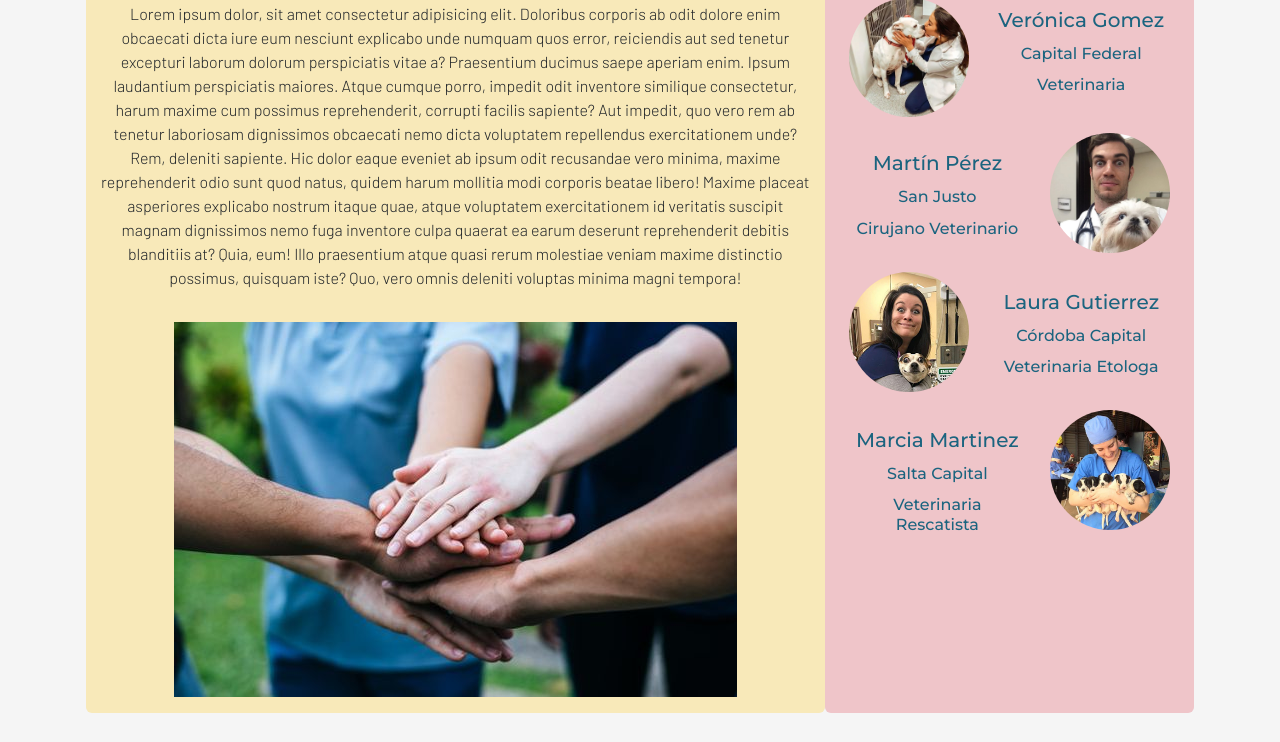
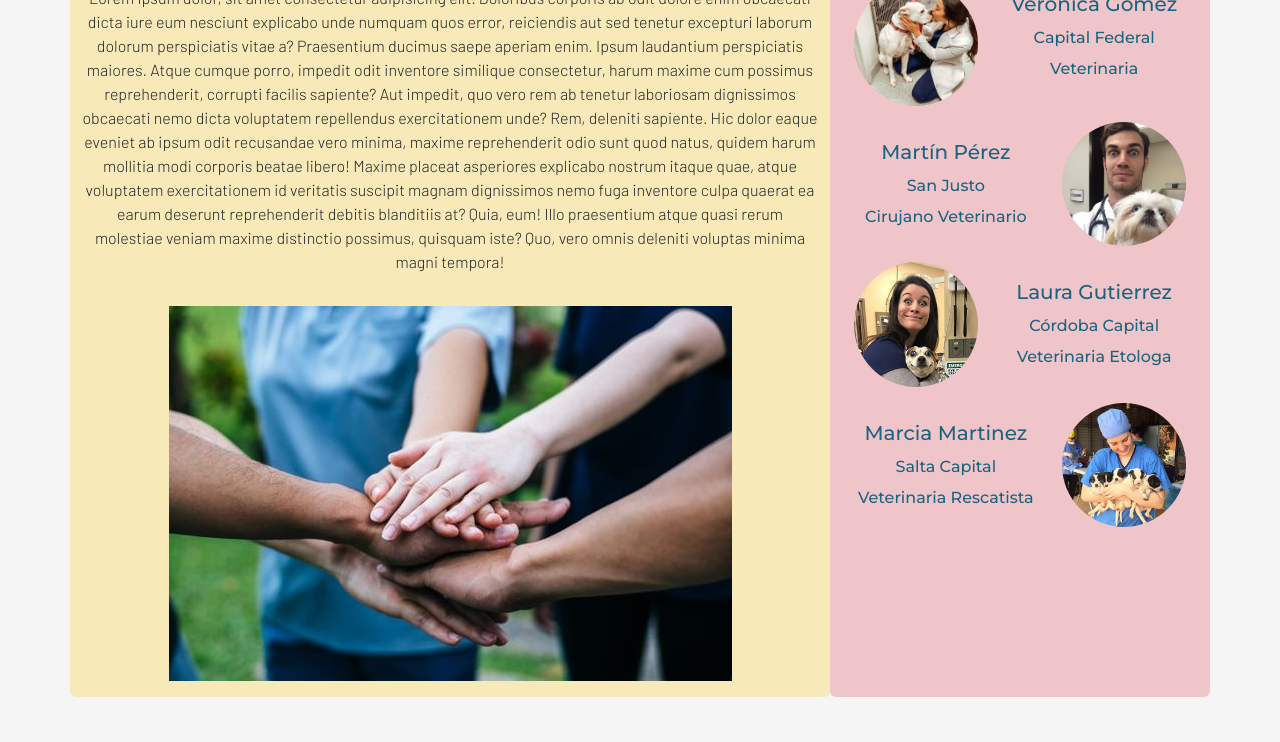
Before and after one commit to gala-moser/PreEntrega2-MoserAriana, a plain HTML site: page view/Nosotros.html in a window 1280 px wide. Shown: the part 452-1194 px from the top of the page. Drawn offline with nearby package versions, Linux system fonts and the light colour scheme.

Commit message:
modification p nosotros

```diff
--- a/view/Nosotros.html
+++ b/view/Nosotros.html
@@ -50,7 +50,7 @@
                     <h1>SOBRE NOSOTROS</h1>
                 </div>
             </div>
-            <section class="row mb-5 p-3">
+            <section class="row mb-5">
                 <div class="col-lg-8 col-md-6 col-sm-12 bg-warning text-dark rounded text-center bg-opacity-25">
                     <div>
                         <h2>Conocé Nuestra Historia</h2>
```
